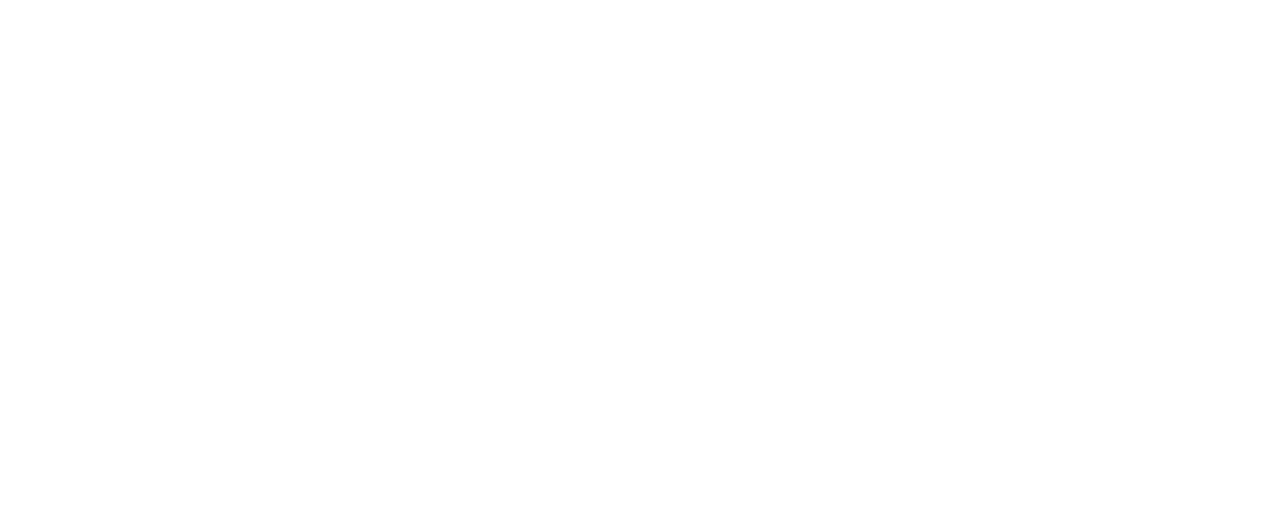
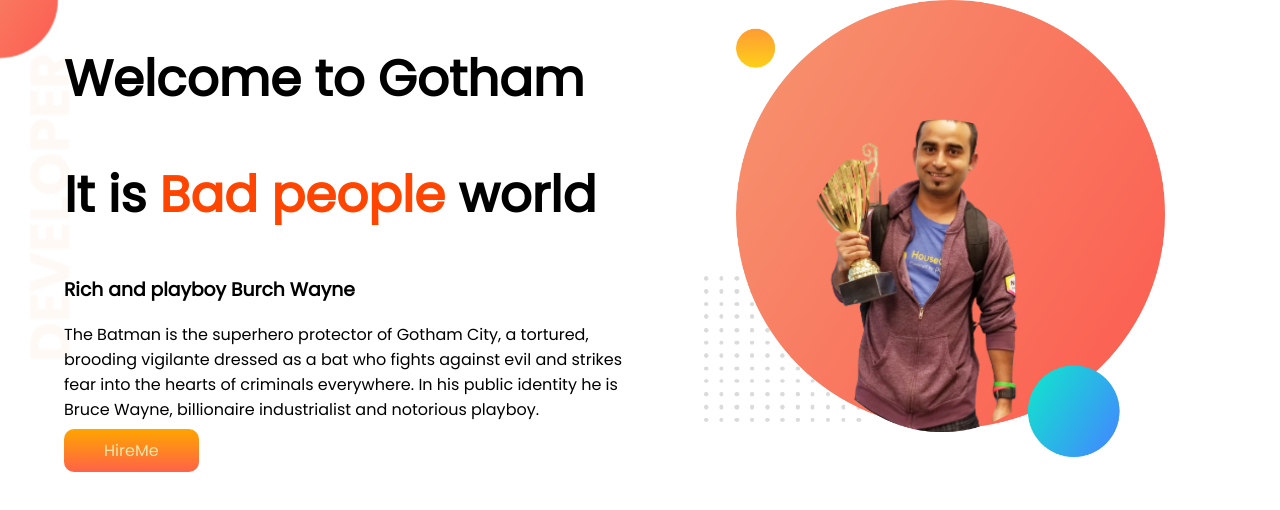
Before and after one commit to alhasib1626/developer-portfolio, a plain HTML site: page index.html in a window 1280 px wide. Drawn offline with Linux system fonts and the light colour scheme.

Commit message:
top banner added

```diff
--- a/index.html
+++ b/index.html
@@ -1,13 +1,38 @@
 <!DOCTYPE html>
 <html lang="en">
+
 <head>
     <meta charset="UTF-8">
     <meta http-equiv="X-UA-Compatible" content="IE=edge">
     <meta name="viewport" content="width=device-width, initial-scale=1.0">
     <title>AL Hasib Portfilio</title>
+    <link rel="preconnect" href="https://fonts.googleapis.com">
+    <link rel="preconnect" href="https://fonts.gstatic.com" crossorigin>
+    <link href="https://fonts.googleapis.com/css2?family=Poppins&display=swap" rel="stylesheet">
     <link rel="stylesheet" href="style.css">
 </head>
+
 <body>
+    <section class="top-banner">
+        <div class="half-width">
+            <h1>Welcome to Gotham</h1>
+            <h1>It is <span class="orange-color">Bad people</span> world</h1>
+            <h3>Rich and playboy Burch Wayne</h3>
+
+
+            <p>The Batman is the superhero protector of Gotham City, a tortured, brooding vigilante dressed as a bat who
+                fights
+                against evil and strikes fear into the hearts of criminals everywhere. In his public identity he is
+                Bruce
+                Wayne,
+                billionaire industrialist and notorious playboy.
+
+            </p>
+            <a class="link-button" target="_blank" href="https://www.facebook.com/fayage.hasib/">HireMe</a>
+        </div>
+        <div class="half-width"><img src="images/j-k-bg.png" alt=""></div>
+    </section>
 
 </body>
+
 </html>
--- a/style.css
+++ b/style.css
@@ -0,0 +1,33 @@
+body{
+    font-family: 'Poppins', sans-serif;
+    margin: 0px;
+}
+h1{
+    font-size: 50px;
+}
+.orange-color{
+    color: orangered;
+}
+section{
+    display: flex;
+}
+.half-width{
+    width: 50%;
+    padding-left: 5%;
+}
+.half-width img{
+    width: 80%;
+}
+.link-button{
+    text-decoration: none;
+    background-image: linear-gradient(orange, tomato);
+    padding: 10px 40px;
+    border-radius: 10px;
+    color: palegoldenrod;
+    font-weight: 400;
+
+}
+.top-banner{
+    background-image: url(images/top-banner.png);
+    background-repeat: no-repeat;
+}
```
Also changed, not shown: images/dream-bg.png (added), images/exp-bg.png (added), images/j-k-bg.png (added), images/jhankar.png (added), images/jhankar2.png (added), images/my-bg.png (added), images/my-bg2.png (added), images/top-banner.png (added), 7 other files.
